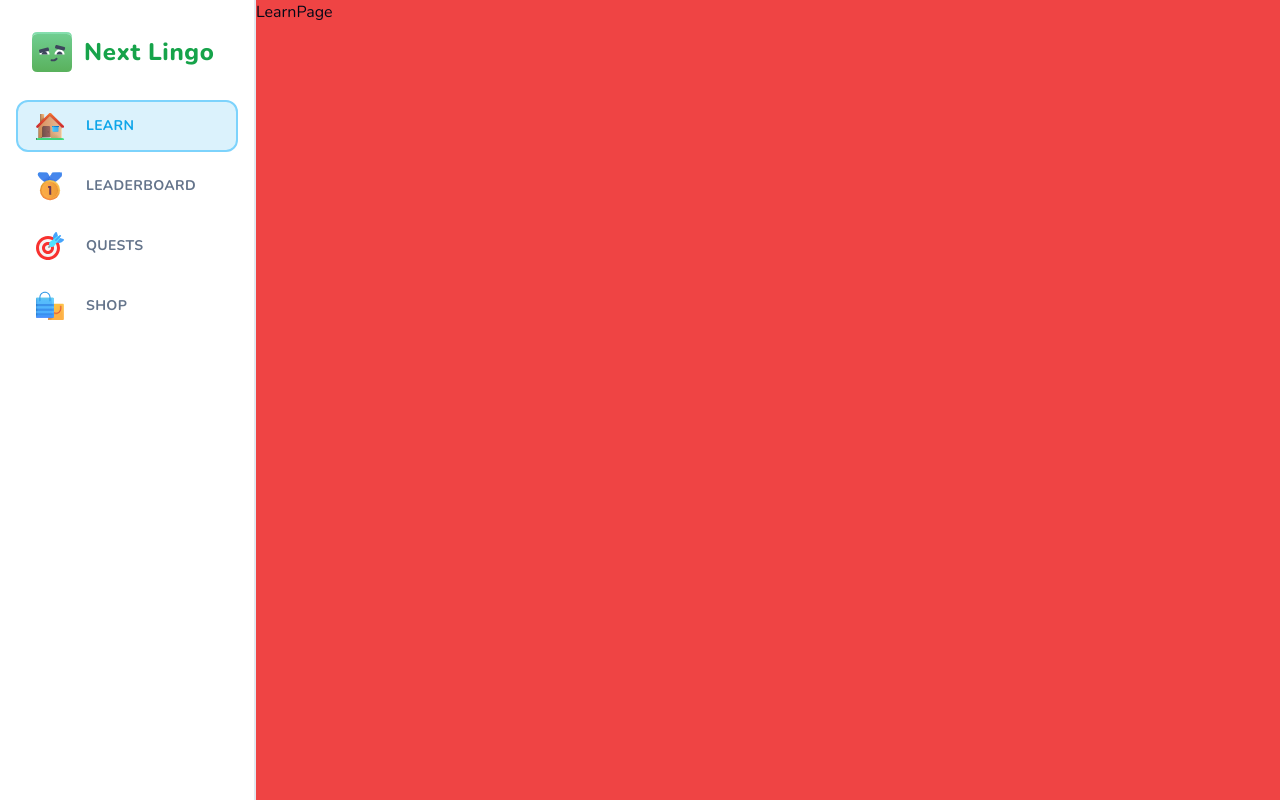
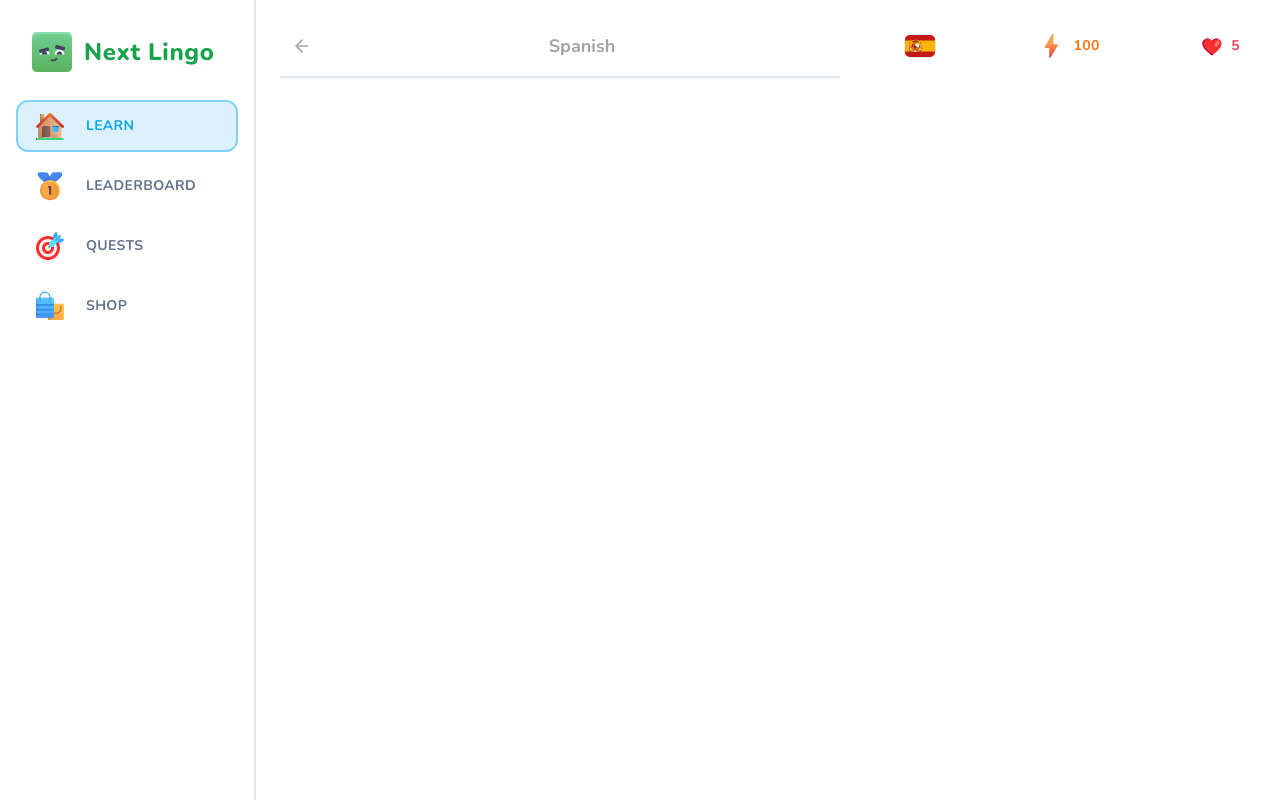
Before and after one commit to geraldobl58/next-lingo, a Next.js app: page /learn in a window 1280 px wide. Built offline with nearby package versions, Linux system fonts and the light colour scheme.

Commit message:
feat: Add drizzle orm and configuration db

```diff
--- a/src/app/(main)/layout.tsx
+++ b/src/app/(main)/layout.tsx
@@ -11,7 +11,7 @@ const MainLayout = ({ children }: MainLayoutProps) => {
       <MobileHeader />
       <Sidebar className="hidden lg:flex" />
       <main className="lg:pl-[256px] h-full pt-[50px] lg:pt-0">
-        <div className="bg-red-500 h-full">{children}</div>
+        <div className="max-w-[1056px] mx-auto pt-6 h-full">{children}</div>
       </main>
     </>
   );
--- a/src/app/(main)/learn/page.tsx
+++ b/src/app/(main)/learn/page.tsx
@@ -1,7 +1,23 @@
+import { FeedWarpper } from "@/components/feed-wrapper";
+import { StickyWrapper } from "@/components/sticky-wrapper";
+import { UserProgress } from "@/components/user-progress";
+
+import { Header } from "./_components/header";
+
 const LearnPage = () => {
   return (
-    <div>
-      <div>LearnPage</div>
+    <div className="flex flex-row-reverse gap-[48px] px-6">
+      <StickyWrapper>
+        <UserProgress
+          activeCourse={{ title: "Spanish", imageSrc: "/es.svg" }}
+          hearts={5}
+          points={100}
+          hasActiveSubscription={false}
+        />
+      </StickyWrapper>
+      <FeedWarpper>
+        <Header title="Spanish" />
+      </FeedWarpper>
     </div>
   );
 };
--- /dev/null
+++ b/src/db/drizzle.ts
@@ -0,0 +1,9 @@
+import { neon } from "@neondatabase/serverless";
+import { drizzle } from "drizzle-orm/neon-http";
+
+import * as schema from "./schema";
+
+const sql = neon(process.env.DATABASE_URL!);
+const db = drizzle(sql, { schema });
+
+export default db;
--- /dev/null
+++ b/src/db/schema.ts
@@ -0,0 +1,7 @@
+import { pgTable, serial, text } from "drizzle-orm/pg-core";
+
+export const courses = pgTable("courses", {
+  id: serial("id").primaryKey(),
+  title: text("title").notNull(),
+  imageSrc: text("image_src").notNull(),
+});
```
Also changed, not shown: drizzle.config.ts (added, +11 -0 lines), package.json (+8 -1 lines), 1 other file (tests, documents, lock files or other folders).
